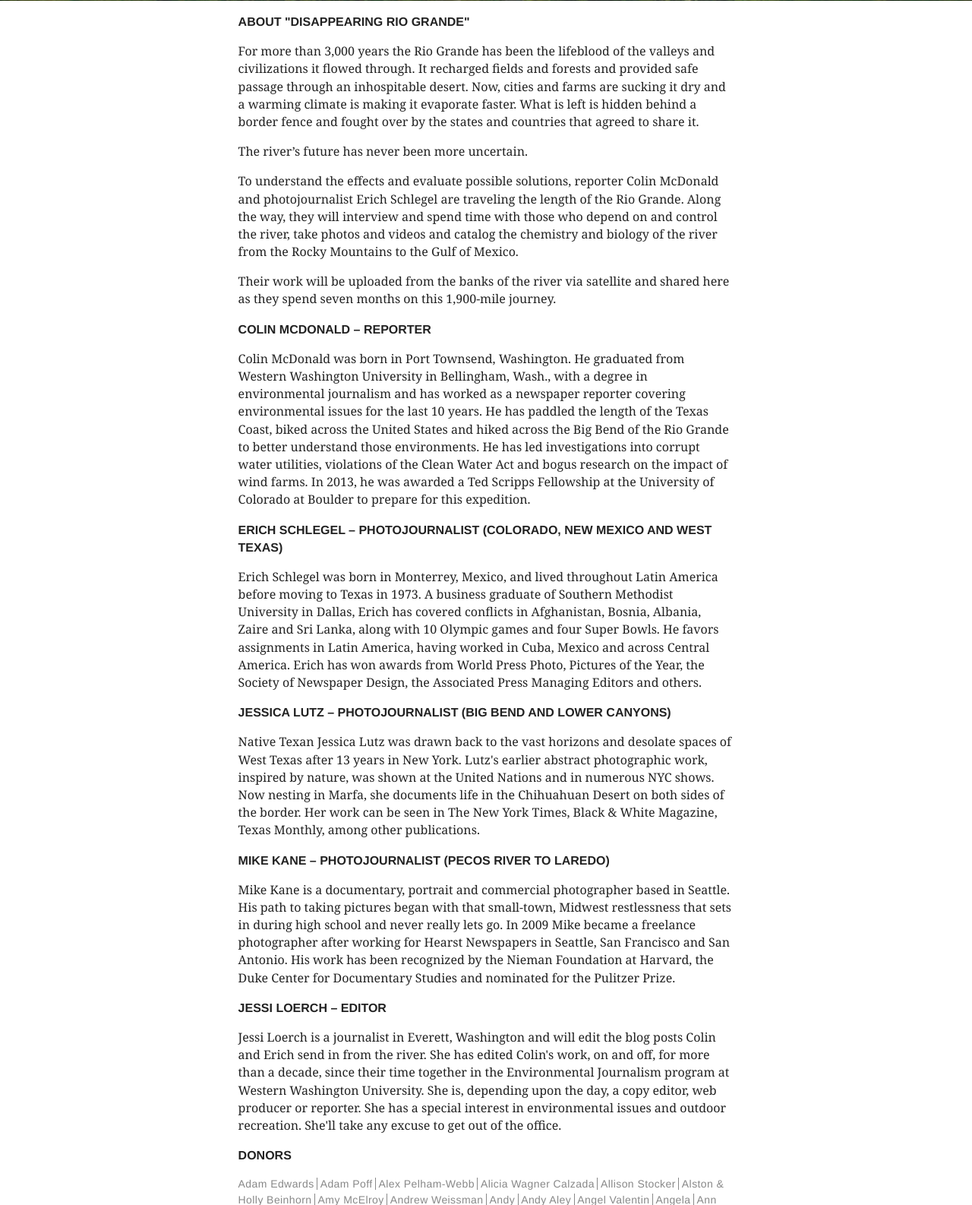
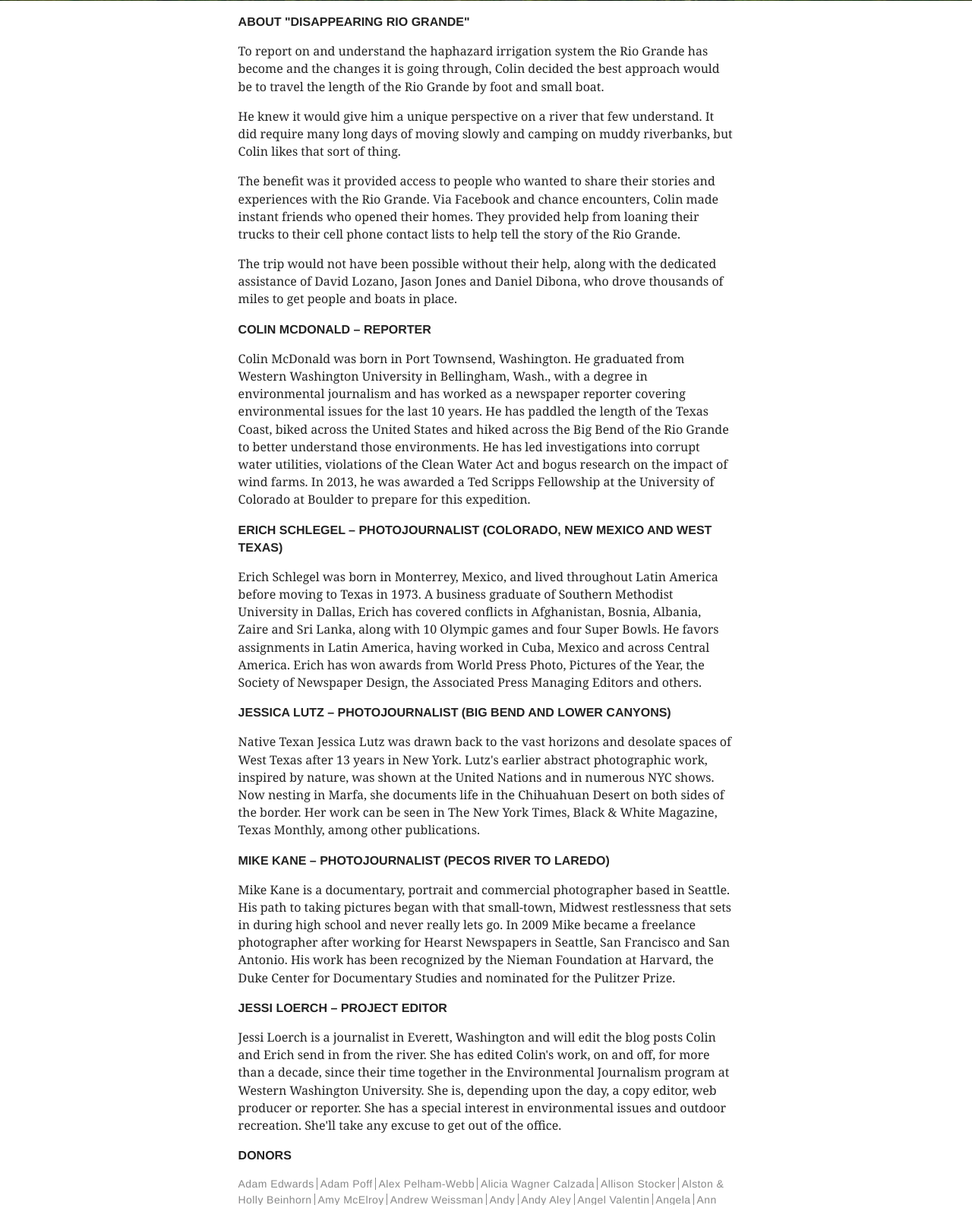
Before and after one commit to texastribune/riogrande.texastribune.org, a Django app: page /about/ in a window 1280 px wide. Shown: the part 268-1854 px from the top of the page at 76% size. Run offline with Django 3.2, Linux system fonts and the light colour scheme; style sheets or scripts are compiled from the project's sources; some libraries are stand-ins or nearby versions.

Commit message:
New about sections

```diff
--- a/riogrande/templates/about.html
+++ b/riogrande/templates/about.html
@@ -6,13 +6,13 @@
 
     <p class="subhead">About "Disappearing Rio Grande"</p>
 
-    <p>For more than 3,000 years the Rio Grande has been the lifeblood of the valleys and civilizations it flowed through. It recharged fields and forests and provided safe passage through an inhospitable desert. Now, cities and farms are sucking it dry and a warming climate is making it evaporate faster.  What is left is hidden behind a border fence and fought over by the states and countries that agreed to share it.</p>
+    <p>To report on and understand the haphazard irrigation system the Rio Grande has become and the changes it is going through, Colin decided the best approach would be to travel the length of the Rio Grande by foot and small boat.</p>
 
-    <p>The river’s future has never been more uncertain.</p>
+    <p>He knew it would give him a unique perspective on a river that few understand. It did require many long days of moving slowly and camping   on muddy riverbanks, but Colin likes that sort of thing.</p>
 
-    <p>To understand the effects and evaluate possible solutions, reporter Colin McDonald and photojournalist Erich Schlegel are traveling the length of the Rio Grande. Along the way, they will interview and spend time with those who depend on and control the river, take photos and videos and catalog the chemistry and biology of the river from the Rocky Mountains to the Gulf of Mexico.</p>
+    <p>The benefit was it provided access to people who wanted to share their stories and experiences with the Rio Grande. Via Facebook and chance encounters, Colin made instant friends who opened their homes. They provided help from loaning their trucks to their cell phone contact lists to help tell the story of the Rio Grande.</p>
 
-    <p>Their work will be uploaded from the banks of the river via satellite and shared here as they spend seven months on this 1,900-mile journey.</p>
+    <p>The trip would not have been possible without their help, along with the dedicated assistance of David Lozano, Jason Jones and Daniel Dibona, who drove thousands of miles to get people and boats in place.</p>
 
     <p class="subhead">Colin McDonald – Reporter</p>
 
@@ -30,7 +30,7 @@
 
     <p>Mike Kane is a documentary, portrait and commercial photographer based in Seattle.  His path to taking pictures began with that small-town, Midwest restlessness that sets in during high school and never really lets go. In 2009 Mike became a freelance photographer after working for Hearst Newspapers in Seattle, San Francisco and San Antonio. His work has been recognized by the Nieman Foundation at Harvard, the Duke Center for Documentary Studies and nominated for the Pulitzer Prize.</p>
 
-    <p class="subhead">Jessi Loerch – Editor</p>
+    <p class="subhead">Jessi Loerch – Project Editor</p>
 
     <p>Jessi Loerch is a journalist in Everett, Washington and will edit the blog posts Colin and Erich send in from the river. She has edited Colin's work, on and off, for more than a decade, since their time together in the Environmental Journalism program at Western Washington University. She is, depending upon the day, a copy editor, web producer or reporter. She has a special interest in environmental issues and outdoor recreation. She'll take any excuse to get out of the office.</p>
 
--- a/riogrande/templates/base.html
+++ b/riogrande/templates/base.html
@@ -102,9 +102,10 @@
 <section class="about">
   <div class="content-prose">
     <p class="subhead"><a href="{% url 'about' %}">About</a></p>
-    <p>The Rio Grande has been the lifeblood of the valleys and civilizations it flowed through for more than 3,000 years. As cities and farms suck it dry and a warming climate makes it evaporate faster, the river's future has never been more uncertain. Reporter Colin McDonald and photojournalist Erich Schlegel are traveling the length of the Rio Grande, interviewing those who depend on and control it, taking photos and videos, and cataloging the chemistry and biology of the river from the Rocky Mountains to the Gulf of Mexico.
-
-    <p>Their work will be uploaded from the banks of the river via satellite and shared here as they spend seven months on this 1,900-mile journey.</p>
+    <p>To report on and understand the haphazard irrigation system the Rio Grande has become and the changes it is going through, Colin decided the best approach would be to travel the length of the Rio Grande by foot and small boat.</p>
+    <p>He knew it would give him a unique perspective on a river that few understand. It did require many long days of moving slowly and camping   on muddy riverbanks, but Colin likes that sort of thing.</p>
+    <p>The benefit was it provided access to people who wanted to share their stories and experiences with the Rio Grande. Via Facebook and chance encounters, Colin made instant friends who opened their homes. They provided help from loaning their trucks to their cell phone contact lists to help tell the story of the Rio Grande.</p>
+    <p>The trip would not have been possible without their help, along with the dedicated assistance of David Lozano, Jason Jones and Daniel Dibona, who drove thousands of miles to get people and boats in place.</p>
   </div>
   <div class="content-prose">
     <p class="subhead">Contributors</p>
```
